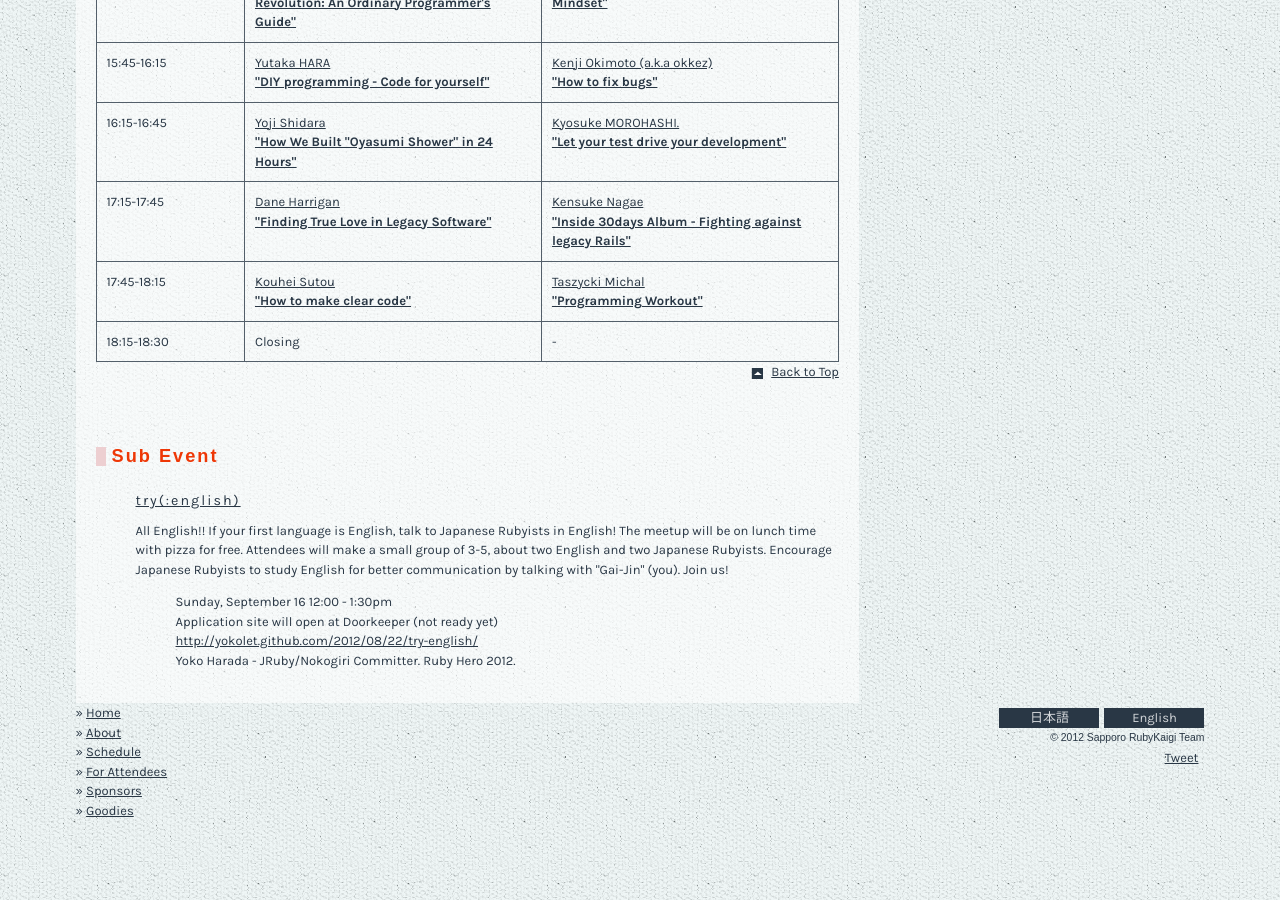
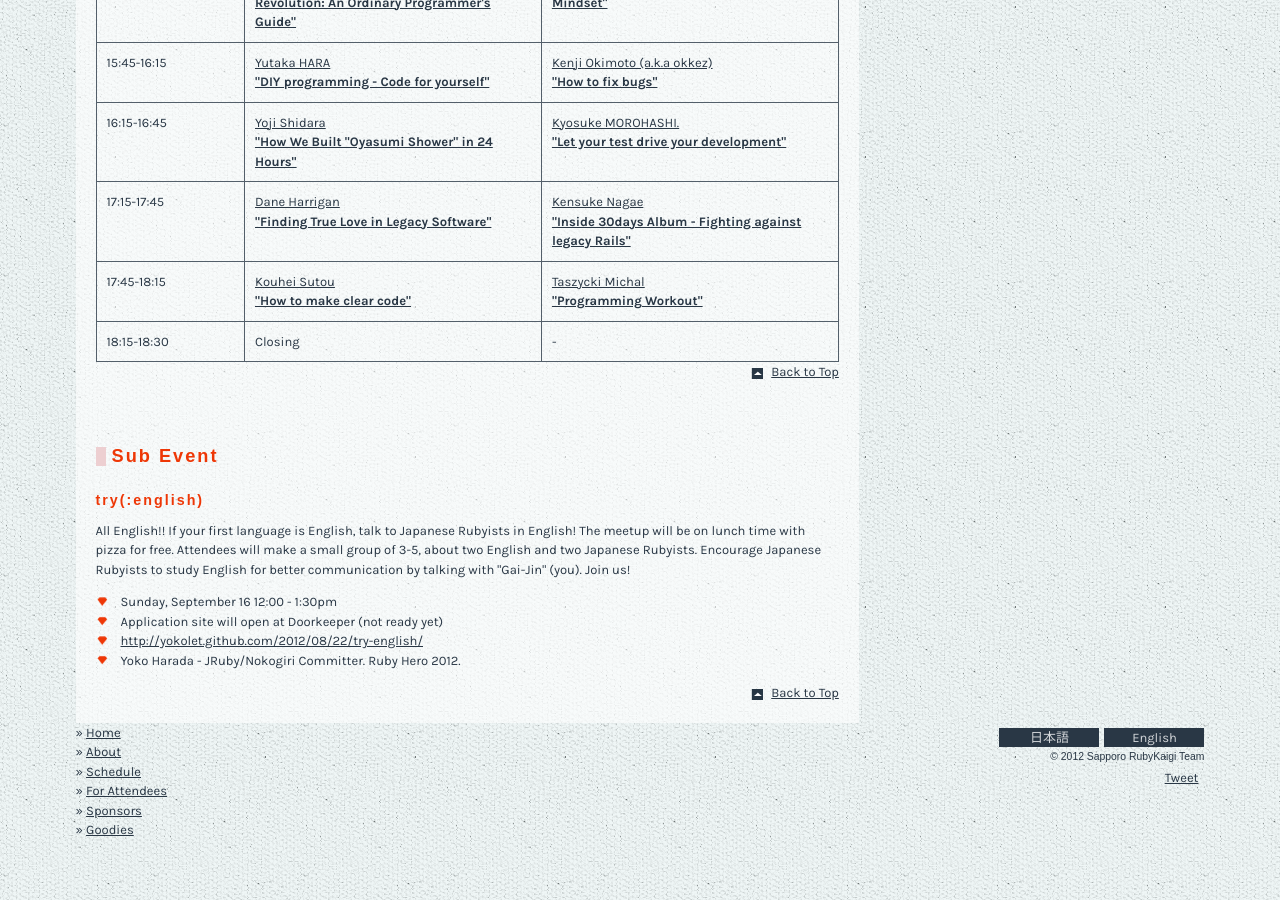
Before and after one commit to ruby-sapporo/sapporo.rubykaigi.org, a Jekyll site: the page built from 2012/en/schedule.html, in a window 1280 px wide and 900 px high, scrolled down 2220 px. Built offline with Jekyll 4.4.1, drawn with Linux system fonts in a browser that asks for light colours; nearby versions of some CDN libraries; Markdown is read by kramdown in place of the engine named in the settings; comment, search, counter and statistics services are not loaded.

Commit message:
modify styles of Sub Event

```diff
--- a/2012/en/schedule.html
+++ b/2012/en/schedule.html
@@ -108,7 +108,7 @@ localmenu: <li><a href="#schedule14">Fri 14 Sep</a></li><li><a href="#schedule15
 </td>
     </tr>
   </table>
-  <ul>
+  <ul class="linkMark">
     <li><a href="#subEvent1">try(:english)</a></li>
   </ul>
   <p class="backToTop"><a href="#">Back to Top</a></p>
@@ -385,27 +385,16 @@ localmenu: <li><a href="#schedule14">Fri 14 Sep</a></li><li><a href="#schedule15
   </table>
   <p class="backToTop"><a href="#">Back to Top</a></p>
 </article>
-<article>
-  <h2 id="subEvent">Sub Event</h2>
-  <ul>
-    <li id="subEvent1">
-      <h3><a href="#subEvent1">try(:english)</a></h3>
-        <p>All English!! If your first language is English,
-talk to Japanese Rubyists in English!
-The meetup will be on lunch time with pizza for free.
-Attendees will make a small group of 3-5,
-about two English and two Japanese Rubyists.
-Encourage Japanese Rubyists to study English for
-better communication by talking with &quot;Gai-Jin&quot; (you).
+<article id="subEvent">
+  <h2>Sub Event</h2>
+  <h3 id="subEvent1">try(:english)</h3>
+  <p>All English!! If your first language is English, talk to Japanese Rubyists in English!  The meetup will be on lunch time with pizza for free.  Attendees will make a small group of 3-5, about two English and two Japanese Rubyists.  Encourage Japanese Rubyists to study English for better communication by talking with &quot;Gai-Jin&quot; (you).
 Join us!</p>
-
-<ul>
-<li>Sunday, September 16 12:00 - 1:30pm</li>
-<li>Application site will open at Doorkeeper (not ready yet)</li>
-<li><a href="http://yokolet.github.com/2012/08/22/try-english/">http://yokolet.github.com/2012/08/22/try-english/</a></li>
-<li>Yoko Harada - JRuby/Nokogiri Committer. Ruby Hero 2012.</li>
-</ul>
-
-    </li>
+  <ul class="listMarkRed">
+    <li>Sunday, September 16 12:00 - 1:30pm</li>
+    <li>Application site will open at Doorkeeper (not ready yet)</li>
+    <li><a href="http://yokolet.github.com/2012/08/22/try-english/">http://yokolet.github.com/2012/08/22/try-english/</a></li>
+    <li>Yoko Harada - JRuby/Nokogiri Committer. Ruby Hero 2012.</li>
   </ul>
+  <p class="backToTop"><a href="#">Back to Top</a></p>
 </article>
```
Also changed, not shown: 2012/ja/schedule.html (+11 -20 lines).
